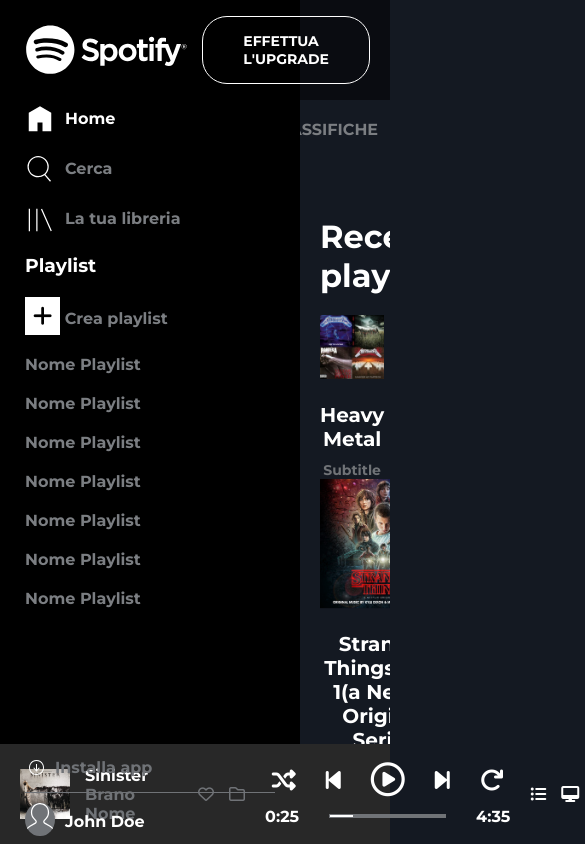
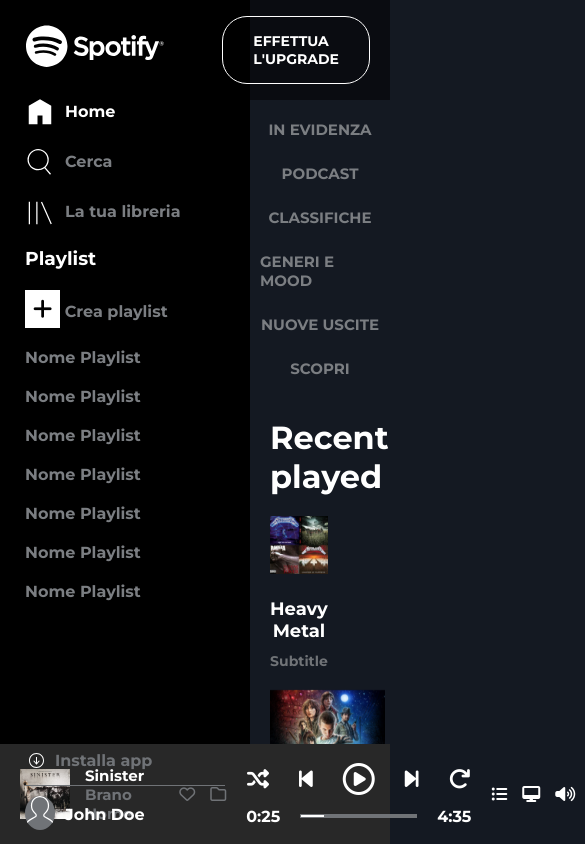
Before and after one commit to Beniamino-Soccio/html-css-spotifyweb, a plain HTML site: page index.html in a window 390 px wide. Shown: the top 844 px of the page, 585 px wide, since content can reach past the window. Drawn offline with Linux system fonts and the light colour scheme.

Commit message:
fix code + media query 960px

```diff
--- a/css/responsive.css
+++ b/css/responsive.css
@@ -0,0 +1,47 @@
+@media screen and (max-width: 960px){
+    /* !header*/
+    header a{
+        font-size: 14px;
+        padding: 15px 30px;
+    }
+    header a:hover{
+        font-size: 15px;
+        padding: 15px 35px;
+
+    }
+    /* !main content*/
+    .main-navbar a{
+        font-size: 15px;
+    }
+    .col{
+        flex-basis: calc(100% / 4);
+        margin-bottom: 20px;
+    }
+    h4{
+        font-size: 18px;
+    }
+    /* !footer*/
+    .current-song{
+        justify-content: flex-start;
+    }
+    .name-current-song{
+        margin-right: 35px;
+        font-size: 15px;
+    }
+    .icon-controls *{
+        font-size: 22px;
+    }
+    .icon-controls .fa-circle-play {
+        font-size: 32px;
+    }
+    .icon-controls .fa-circle-play:hover{
+        font-size: 36px;
+        margin: -3px -2px;
+    }
+    .minutes-song{
+        gap: 20px;
+    }
+    .tot-volume{
+        width: 10vw;
+    }
+}
--- a/css/style.css
+++ b/css/style.css
@@ -34,6 +34,10 @@ h3{
     margin: 20px 0;
 }
 
+h4{
+    font-size: 20px;
+}
+
 header{
     height: 100px;
     background-color: rgba(0, 0, 0, 0.5);
@@ -49,7 +53,7 @@ header{
 }
 
 main{
-    margin-left: 300px;
+    margin-left: 250px;
 
 }
 
@@ -89,7 +93,7 @@ a{
 /*SIDEBAR*/
 
 .sidebar{
-    width: 300px;
+    width: 250px;
     background-color: #000;
     position: fixed;
     left: 0;
@@ -103,7 +107,7 @@ a{
 }
 
 .logo-big{
-    width: 65%;
+    width: 70%;
     display: block;
     margin-bottom: 30px;
 }
@@ -113,7 +117,7 @@ a{
 }
 
 .sidebar ul img{
-    width: 12%;
+    width: 15%;
     display: inline-block;
 }
 
@@ -178,7 +182,7 @@ header a{
     background-color: transparent;
     border-radius: 25px;
     text-decoration: none;
-    font-size: 14px;
+    font-size: 16px;
 }
 
 /*MAIN CONTENT*/
@@ -193,8 +197,6 @@ header a{
 }
 
 .main-navbar{
-    display: flex;
-    justify-content: center;
     margin-top: 20px;
     margin-bottom: 40px;
 }
@@ -205,8 +207,11 @@ header a{
 
 .main-navbar ul{
     display: flex;
+    justify-content: center;
+    flex-wrap: wrap;
     gap: 25px;
 }
+
 .row{
     display: flex;
     flex-wrap: wrap;
@@ -220,10 +225,6 @@ header a{
 .card-text{
     text-align: center;
     margin-top: 20px;
-}
-
-.card-text h4{
-    font-size: 20px;
 }
 
 .card-text p{
@@ -281,7 +282,7 @@ header a{
 }
 
 
-/**/
+/*controls*/
 
 .controls-song{
     display: flex;
@@ -372,9 +373,16 @@ header a:hover{
     text-decoration: underline;
 }
 
+.fa-heart:hover{
+    color: #fff;
+}
+.fa-folder:hover{
+    color: #fff;
+}
+
 .icon-controls .fa-circle-play:hover{
     font-size: 38px;
-    margin: -2px -2px;
+    margin: -3px -2px;
 }
 
 .minutes-song .tot-minute:hover .current-minute{
--- a/index.html
+++ b/index.html
@@ -205,18 +205,18 @@
                 </div>
 
                 <div class="icons-current-song">
-                    <i class="fa-regular fa-heart clr-gray"></i>
-                    <i class="fa-regular fa-folder clr-gray"></i>
+                    <a href="#"><i class="fa-regular fa-heart clr-gray"></i></a>
+                    <a href="#"><i class="fa-regular fa-folder clr-gray"></i></a>
                 </div>
             </div>
 
             <div class="controls-song">
                 <div class="icon-controls">
-                    <i class="fa-solid fa-shuffle clr-white "></i>
-                    <i class="fa-solid fa-backward-step clr-white "></i>
-                    <i class="fa-regular fa-circle-play clr-white "></i>
-                    <i class="fa-solid fa-forward-step clr-white "></i>
-                    <i class="fa-solid fa-arrow-rotate-right clr-white"></i>
+                    <a href="#"><i class="fa-solid fa-shuffle clr-white "></i></a>
+                    <a href="#"><i class="fa-solid fa-backward-step clr-white "></i></a>
+                    <a href="#"><i class="fa-regular fa-circle-play clr-white "></i></a>
+                    <a href="#"><i class="fa-solid fa-forward-step clr-white "></i></a>
+                    <a href="#"><i class="fa-solid fa-arrow-rotate-right clr-white"></i></a>
                 </div>
                 <div class="minutes-song">
                     <p class="clr-white">0:25</p>
@@ -225,9 +225,9 @@
                 </div>
             </div>
             <div class="volume-song">
-                <i class="fa-solid fa-list-ul clr-white"></i>
-                <i class="fa-solid fa-desktop clr-white"></i>
-                <i class="fa-solid fa-volume-high clr-white"></i>
+                <a href="#"><i class="fa-solid fa-list-ul clr-white"></i></a>
+                <a href="#"><i class="fa-solid fa-desktop clr-white"></i></a>
+                <a href="#"><i class="fa-solid fa-volume-high clr-white"></i></a>
                 <div class="tot-volume clr-gray"><div class="current-volume clr-white"></div></div>
             </div>
         </div>
```
Lines whose indentation alone changed are shown as unchanged.
